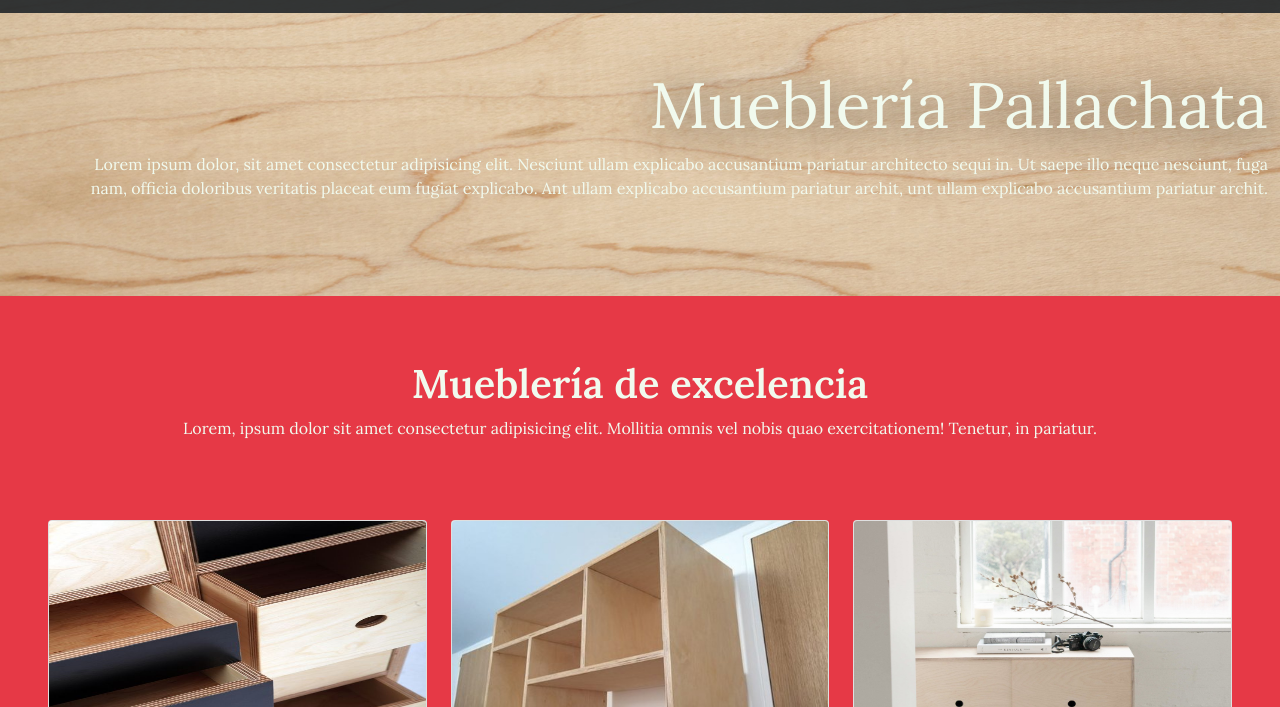
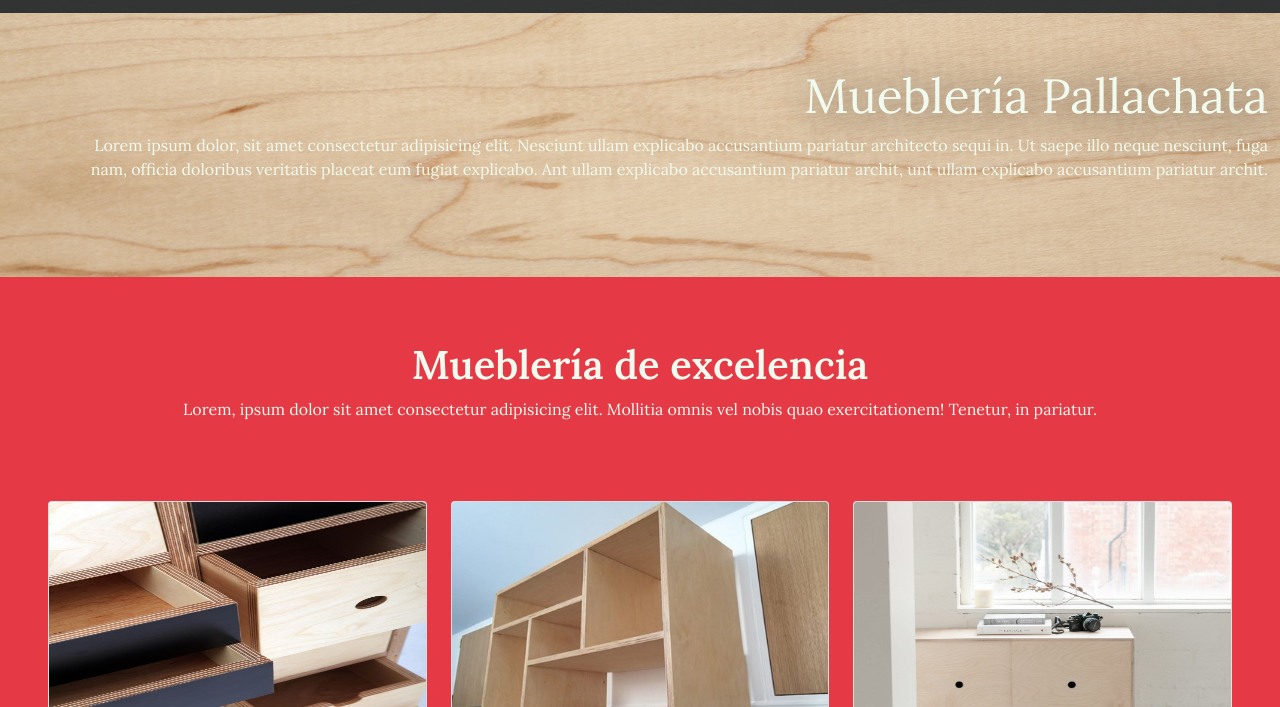
Before and after one commit to sirbirre/muebleria, a plain HTML site: page index.html in a window 1280 px wide. Shown: the part 93-800 px from the top of the page. Drawn offline with nearby package versions, Linux system fonts and the light colour scheme; a script that the page names is missing.

Commit message:
mod final h1

```diff
--- a/assets/css/style.css
+++ b/assets/css/style.css
@@ -35,12 +35,12 @@ header h1 {
 
 @media (min-width: 768px) {
     header h1 {
-        font-size: 4em;
+        font-size: 3em;
     }
 }
 @media (min-width: 1024px) {
     header h1 {
-        font-size: 4em;
+        font-size: 3em;
     }
 }
 /* ----cards---- */
```
